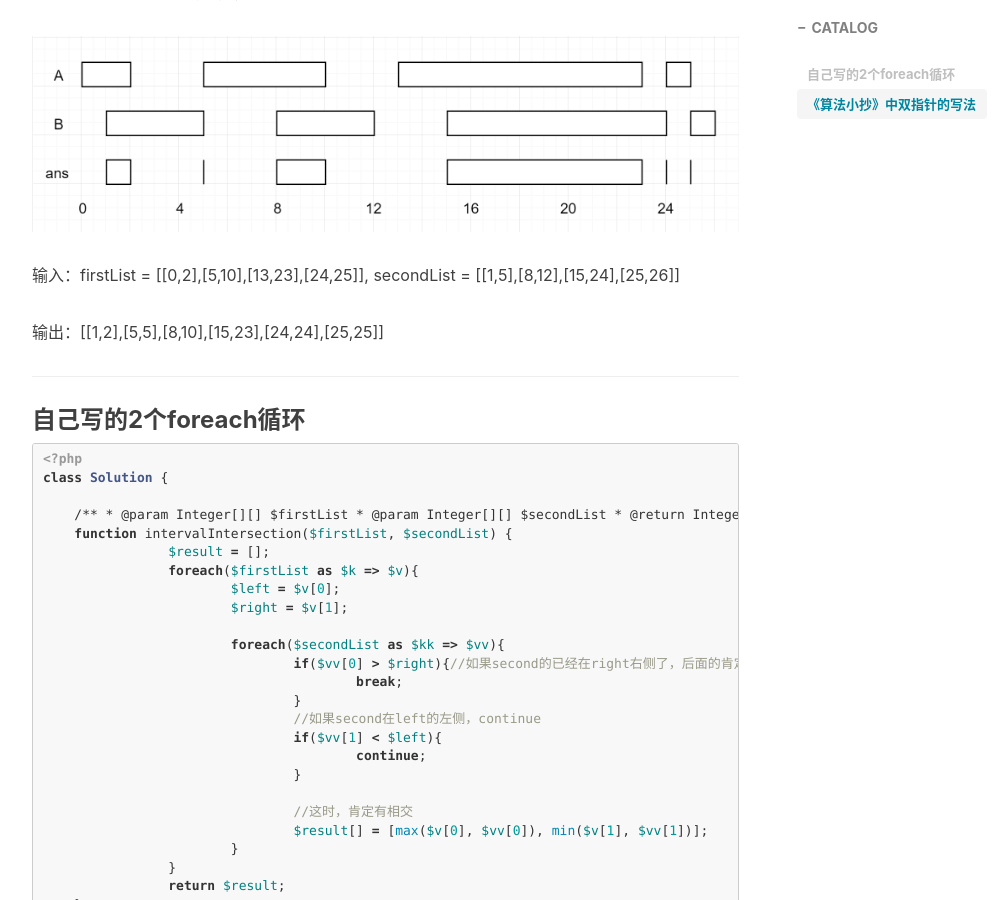
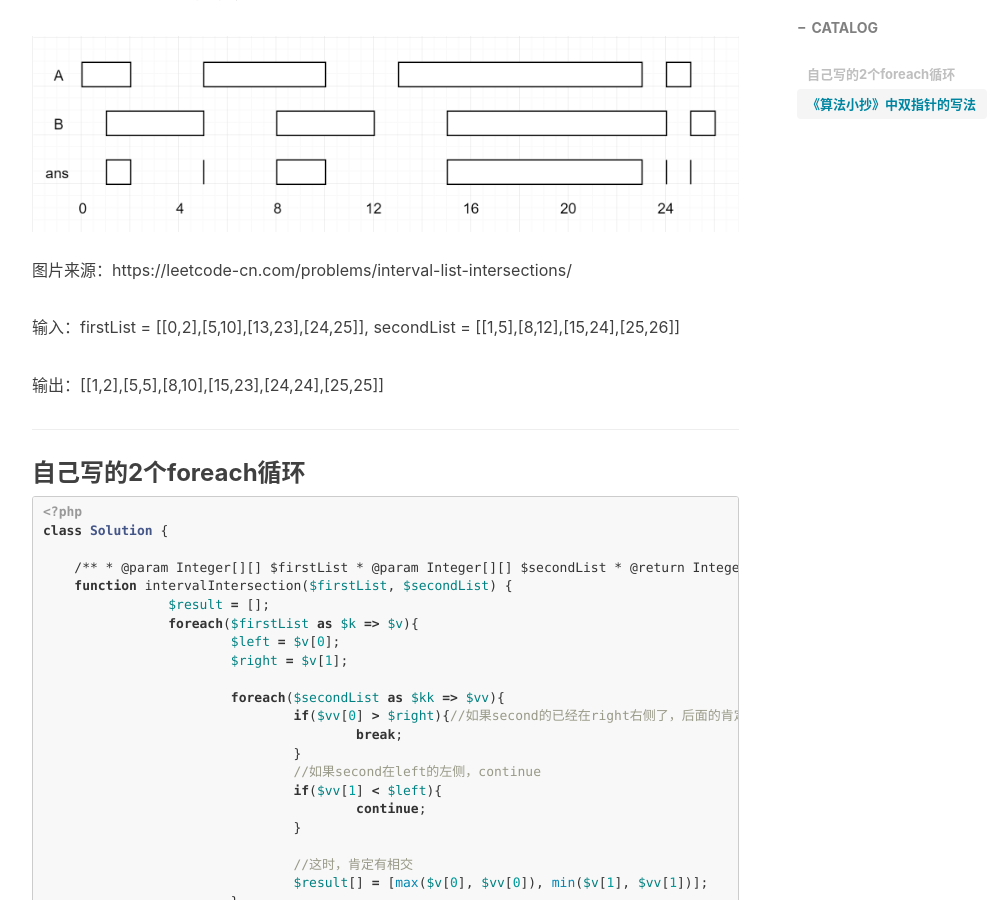
Before and after one commit to TearKnow/blog, a Jekyll site: the page built from _posts/2021-05-11-双指针（LeetCode986 区间列表的交集）.md, in a window 1280 px wide and 900 px high, scrolled down 588 px. Shown: the whole window, without its empty margins (233-1239 px from the left). Built offline with Jekyll 4.4.1, drawn with Linux system fonts in a browser that asks for light colours; comment, search, counter and statistics services are not loaded; some of the changed text lies outside the part shown.

Commit message:
双指针

```diff
--- a/_posts/2021-05-11-双指针（LeetCode986 区间列表的交集）.md
+++ b/_posts/2021-05-11-双指针（LeetCode986 区间列表的交集）.md
@@ -9,6 +9,7 @@
 题目：求2个数组相交的区间，比如：
 
 ![](https://tearknow.github.io/blog/img/21051101.png)
+图片来源：https://leetcode-cn.com/problems/interval-list-intersections/
 
 输入：firstList = [[0,2],[5,10],[13,23],[24,25]], secondList = [[1,5],[8,12],[15,24],[25,26]]
 
@@ -70,6 +71,8 @@
 ### 《算法小抄》中双指针的写法
 
 ![](https://tearknow.github.io/blog/img/shuangzhizhen.gif)
+**图片来源：公众号labuladong《一文秒杀所有区间相关问题》一节**
+
 
 主要就是while里有2个条件，指针i和j肯定要前进（递增）
 
```
